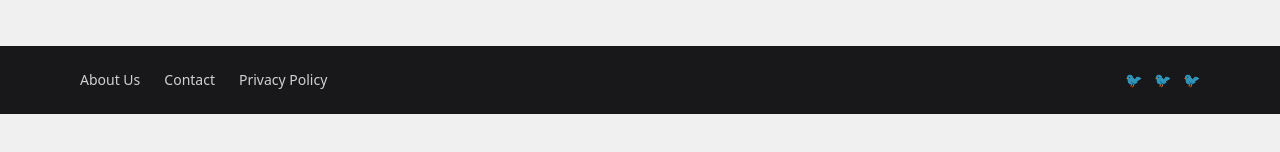
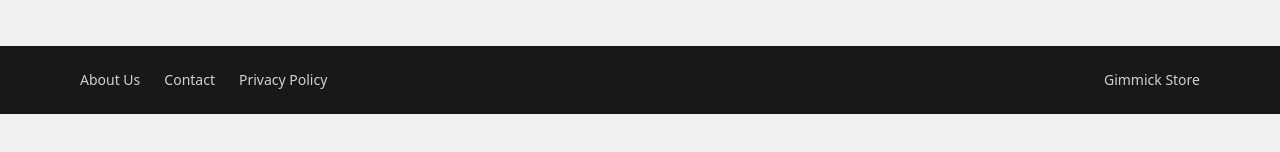
Before and after one commit to XaviAlvarado18/gimmick-store-app, a Vue app: page / in a window 1280 px wide. Shown: the part 582-734 px from the top of the page. Built offline with nearby package versions, Linux system fonts and the light colour scheme; no server answers.

Commit message:
fix: adjust span

```diff
--- a/src/components/layout/FooterBar.vue
+++ b/src/components/layout/FooterBar.vue
@@ -8,9 +8,7 @@
       </div>
 
       <div class="flex gap-3 text-white">
-        <span class="opacity-80">🐦</span>
-        <span class="opacity-80">🐦</span>
-        <span class="opacity-80">🐦</span>
+        <span class="opacity-80">Gimmick Store</span>
       </div>
     </div>
   </footer>
```
